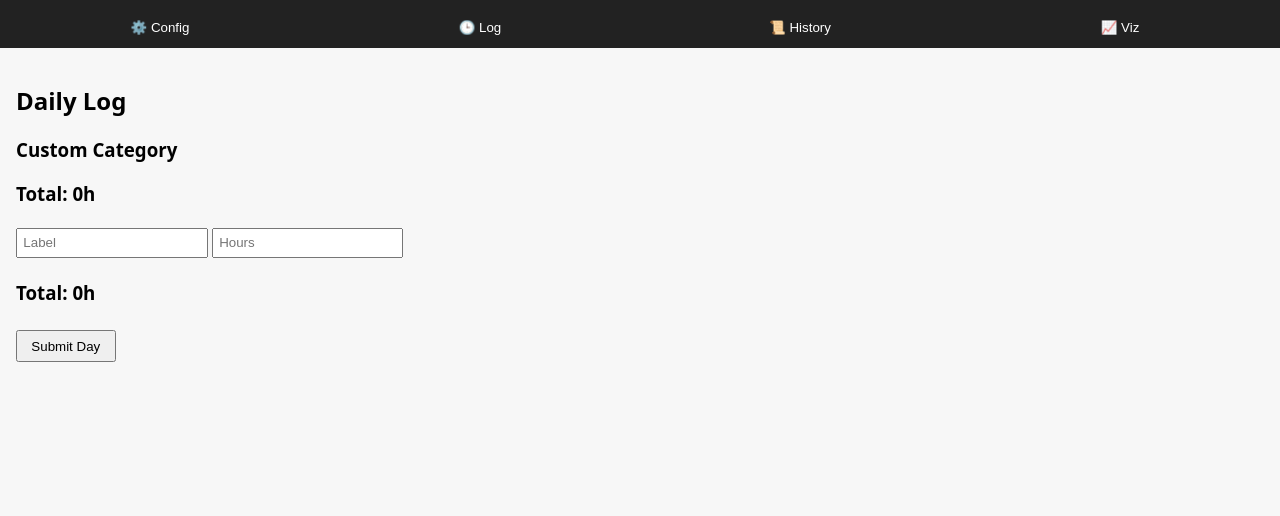
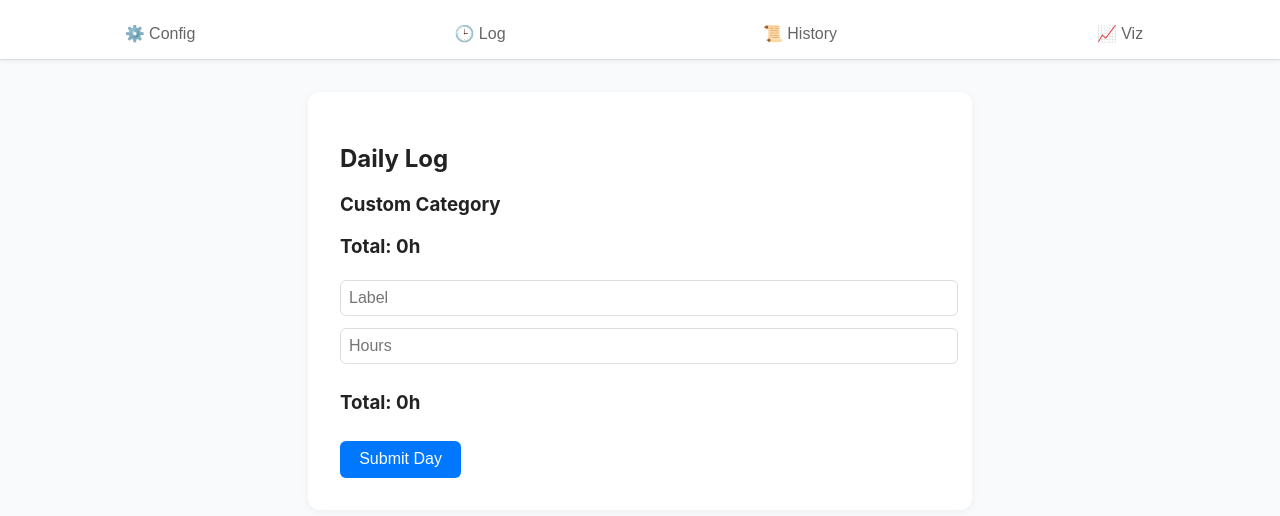
Before and after one commit to lakeheck/time-tracking-app, a plain HTML site: page index.html in a window 1280 px wide. Drawn offline with nearby package versions, Linux system fonts and the light colour scheme.

Commit message:
Update style.css

```diff
--- a/style.css
+++ b/style.css
@@ -1,43 +1,93 @@
+:root {
+  --bg: #f9fafb;
+  --fg: #222;
+  --accent: #0077ff;
+  --muted: #666;
+  --card: #fff;
+  --border: #ddd;
+}
+
 body {
-  font-family: system-ui, sans-serif;
+  font-family: "Inter", system-ui, sans-serif;
+  background: var(--bg);
+  color: var(--fg);
   margin: 0;
   padding: 0;
-  background: #f7f7f7;
 }
 
 nav {
   display: flex;
-  background: #222;
+  background: var(--card);
+  box-shadow: 0 2px 4px rgba(0,0,0,0.05);
+  border-bottom: 1px solid var(--border);
+  position: sticky;
+  top: 0;
+  z-index: 10;
 }
 
 nav button {
   flex: 1;
   padding: 1em;
   background: none;
-  color: white;
   border: none;
   cursor: pointer;
+  color: var(--muted);
+  font-weight: 500;
+  transition: all 0.2s ease;
 }
 
-nav button:hover {
-  background: #444;
+nav button:hover, nav button.active {
+  color: var(--accent);
+  background: rgba(0,119,255,0.05);
 }
 
 section {
-  padding: 1em;
+  max-width: 600px;
+  margin: 2em auto;
+  padding: 2em;
+  background: var(--card);
+  border-radius: 12px;
+  box-shadow: 0 2px 8px rgba(0,0,0,0.05);
+}
+
+input {
+  width: 100%;
+  padding: 0.5em;
+  margin: 0.25em 0 0.5em;
+  border: 1px solid var(--border);
+  border-radius: 6px;
+  font-size: 1em;
+}
+
+button {
+  background: var(--accent);
+  color: white;
+  border: none;
+  border-radius: 6px;
+  padding: 0.6em 1.2em;
+  font-size: 1em;
+  cursor: pointer;
+  margin-top: 0.5em;
+  transition: background 0.2s;
+}
+
+button:hover {
+  background: #005fd1;
 }
 
 .hidden {
   display: none;
 }
 
-input {
-  margin: 0.25em 0;
-  padding: 0.4em;
+.viz-controls {
+  display: flex;
+  gap: 1em;
+  margin-bottom: 1em;
 }
 
-button {
-  margin-top: 0.5em;
-  padding: 0.5em 1em;
-  cursor: pointer;
+pre {
+  background: #f3f4f6;
+  padding: 1em;
+  border-radius: 6px;
+  overflow-x: auto;
 }
```
